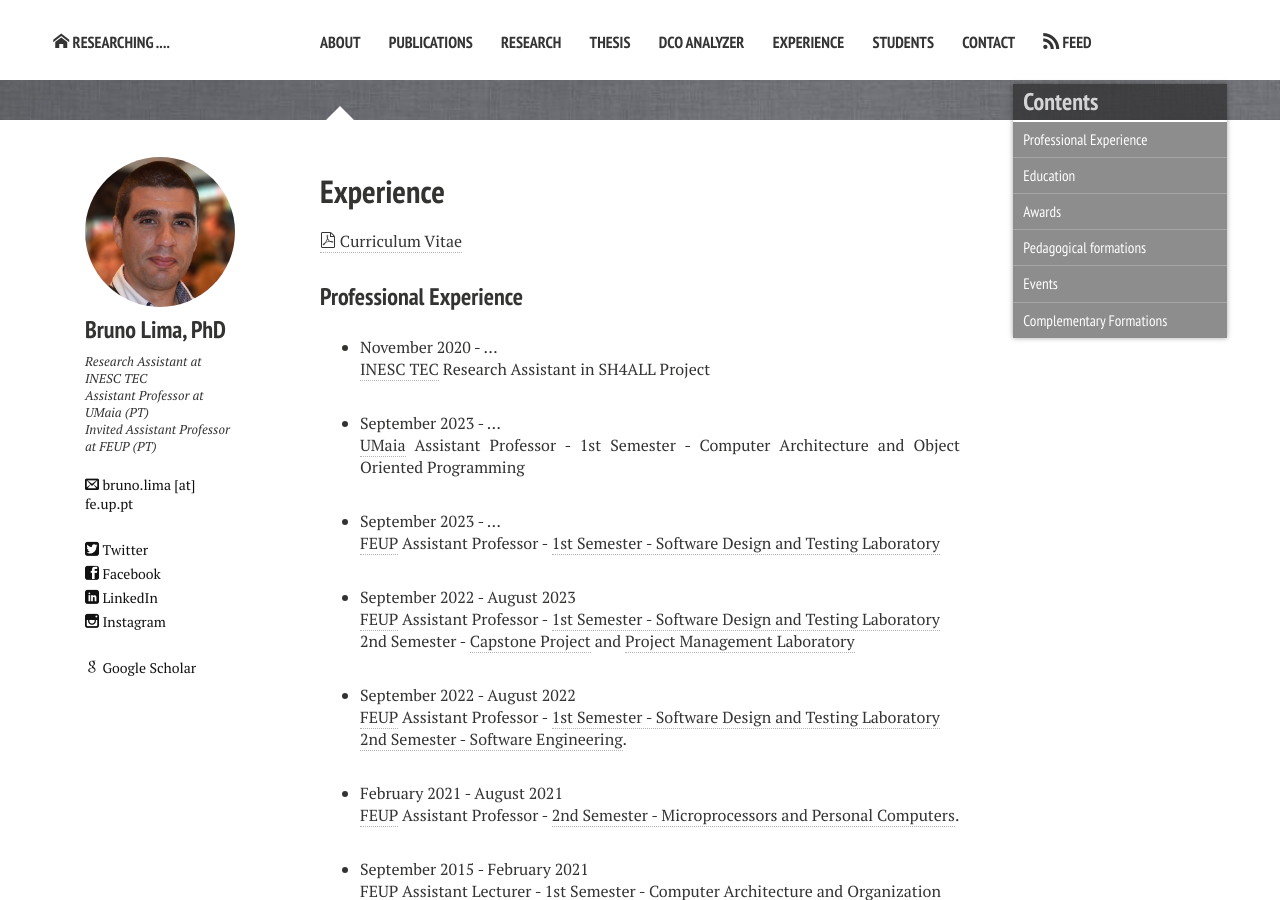
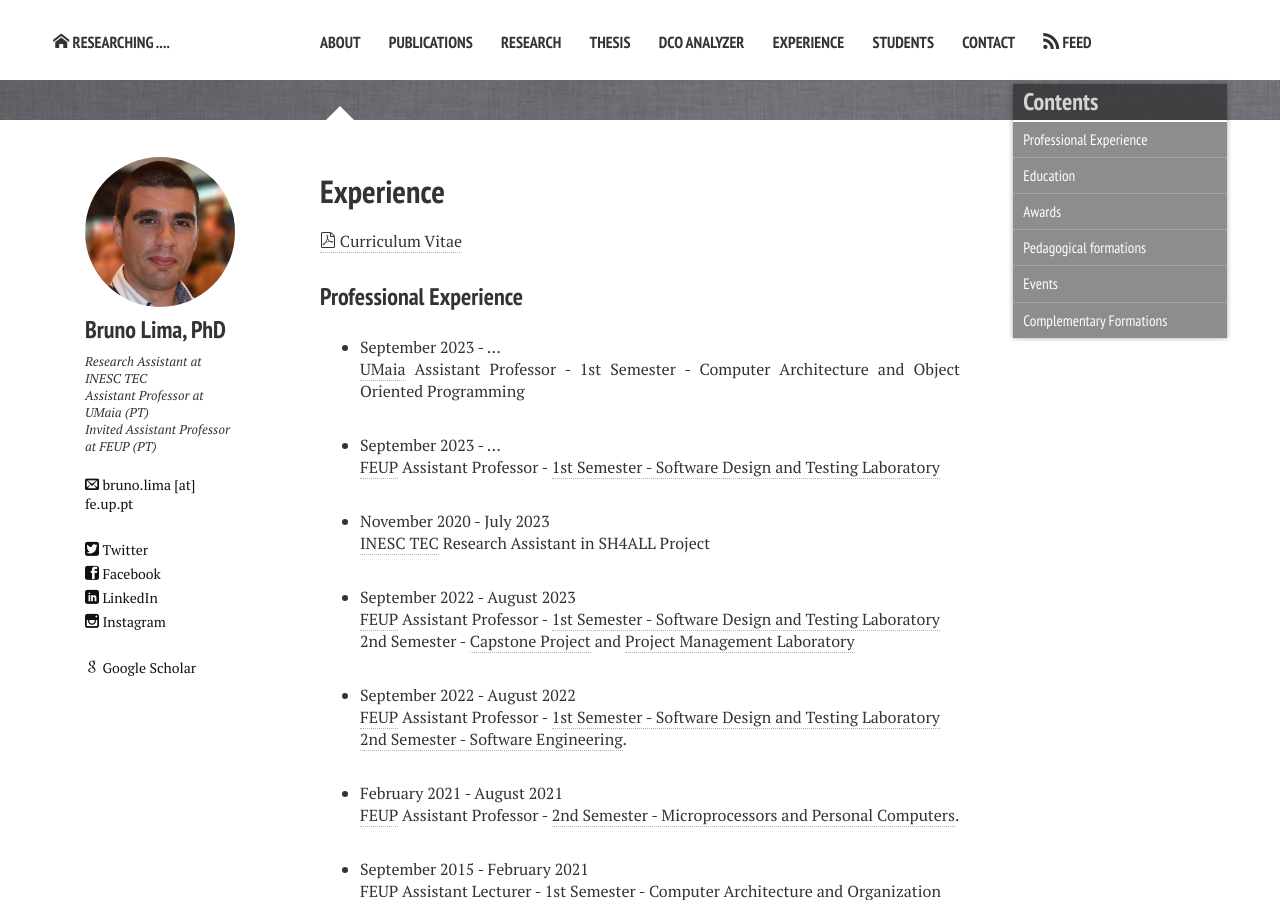
Before and after one commit to Bruno-Lima/Bruno-Lima.github.io, a Jekyll site: the page built from experience.md, in a window 1280 px wide and 900 px high. Built offline with Jekyll 4.4.1, drawn with Linux system fonts in a browser that asks for light colours; nearby versions of some CDN libraries.

Commit message:
update experience

```diff
--- a/experience.md
+++ b/experience.md
@@ -25,15 +25,14 @@ image:
 ### Professional Experience
 
 
-* November 2020 - ... <br/>
-[INESC TEC](http://www.inescporto.pt/) Research Assistant in SH4ALL Project
-
-
 * September 2023 - ...  <br/>
 [UMaia](http://www.umaia.pt/) Assistant Professor - 1st Semester - Computer Architecture and Object Oriented Programming
 
 * September 2023 - ...  <br/>
 [FEUP](http://www.fe.up.pt/) Assistant Professor - [1st Semester - Software Design and Testing Laboratory](https://sigarra.up.pt/feup/pt/ucurr_geral.ficha_uc_view?pv_ocorrencia_id=501676)
+
+* November 2020 - July 2023 <br/>
+[INESC TEC](http://www.inescporto.pt/) Research Assistant in SH4ALL Project
 
 * September 2022 - August 2023  <br/>
 [FEUP](http://www.fe.up.pt/) Assistant Professor - [1st Semester - Software Design and Testing Laboratory](https://sigarra.up.pt/feup/pt/ucurr_geral.ficha_uc_view?pv_ocorrencia_id=501676) <br/> 2nd Semester - [Capstone Project](https://sigarra.up.pt/feup/en/UCURR_GERAL.FICHA_UC_VIEW?pv_ocorrencia_id=501692) and [Project Management Laboratory](https://sigarra.up.pt/feup/en/UCURR_GERAL.FICHA_UC_VIEW?pv_ocorrencia_id=501936)
```
